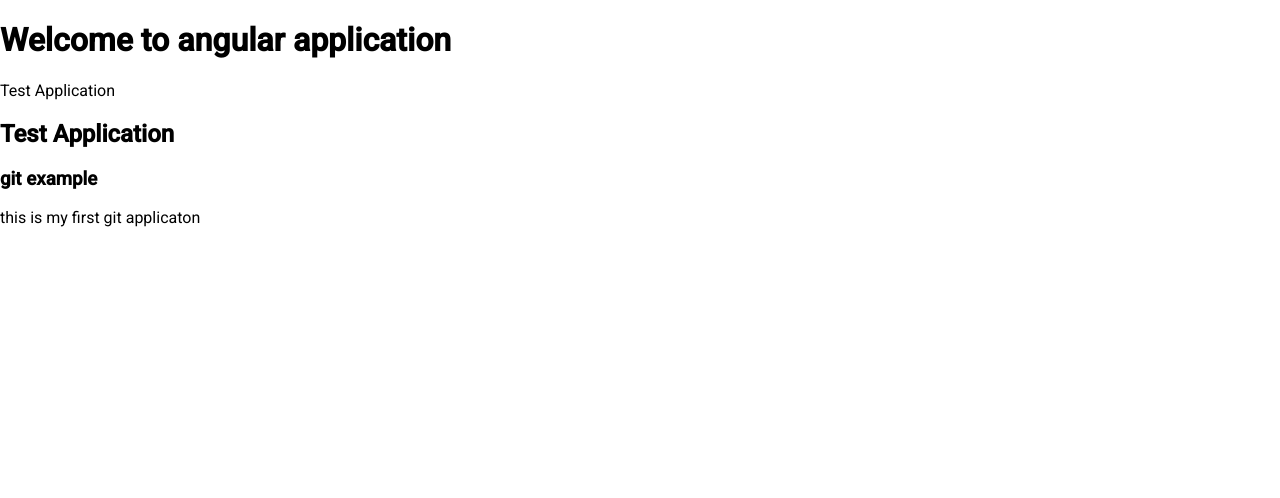
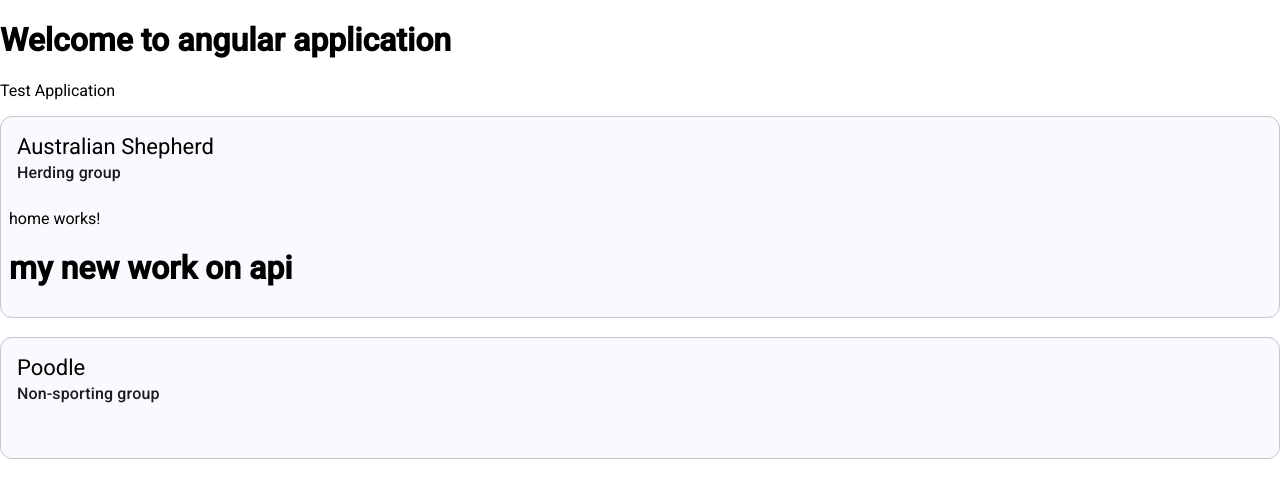
Before and after one commit to anubapatla/angular-app, an Angular app: page / in a window 1280 px wide. Shown: the top 498 px of the page. Built offline with nearby package versions, Linux system fonts and the light colour scheme.

Commit message:
new c creates

```diff
--- a/src/app/app.component.html
+++ b/src/app/app.component.html
@@ -1,5 +1,22 @@
 <h1>Welcome to angular application</h1>
 <p>Test Application</p>
-<h2>Test Application</h2>
-<h3>git example</h3>
-<p> this is my first git applicaton</p>
+<mat-card appearance="outlined">
+    <mat-card-header>
+      <mat-card-title> Australian Shepherd</mat-card-title>
+      <mat-card-subtitle>Herding group</mat-card-subtitle>
+    </mat-card-header>
+    <mat-card-actions>
+        <app-home></app-home>
+
+    </mat-card-actions>
+  </mat-card>
+  <br>
+  <mat-card appearance="outlined">
+    <mat-card-header>
+      <mat-card-title>Poodle</mat-card-title>
+      <mat-card-subtitle>Non-sporting group</mat-card-subtitle>
+    </mat-card-header>
+    <mat-card-actions align="end">
+
+    </mat-card-actions>
+  </mat-card>
--- a/src/app/app.component.ts
+++ b/src/app/app.component.ts
@@ -1,9 +1,11 @@
 import { Component } from '@angular/core';
 import { RouterOutlet } from '@angular/router';
+import{MatCardModule,} from '@angular/material/card';
+import { HomeComponent } from './home/home.component';
 
 @Component({
   selector: 'app-root',
-  imports: [RouterOutlet],
+  imports: [RouterOutlet,MatCardModule,HomeComponent],
   templateUrl: './app.component.html',
   styleUrl: './app.component.css'
 })
--- /dev/null
+++ b/src/app/common/about/about.component.html
@@ -0,0 +1 @@
+<p>about works!</p>
```
Also changed, not shown: src/app/common/about/about.component.ts (added, +11 -0 lines), src/app/common/about/about.component.css (added), 1 other file (tests, documents, lock files or other folders).
